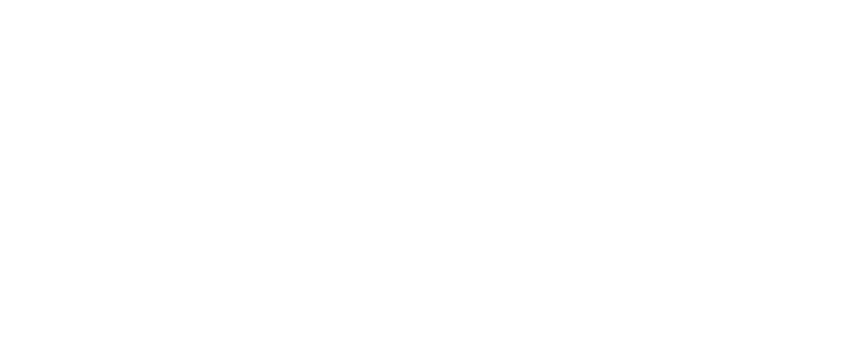
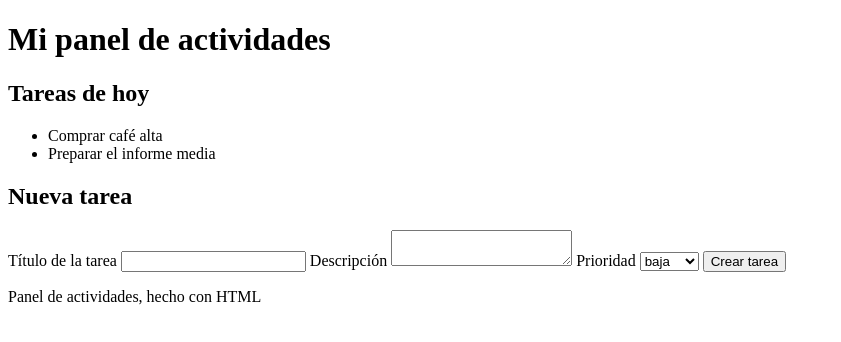
Before and after one commit to splashier1/Curso_js2026, a plain HTML site: page panel-actividades/index.html in a window 1280 px wide. Shown: the whole page, without its empty margins (0-841 px from the left). Drawn offline with Linux system fonts and the light colour scheme.

Commit message:
subiendo avances
modulo 1

```diff
--- a/panel-actividades/index.html
+++ b/panel-actividades/index.html
@@ -6,6 +6,41 @@
     <title>Document</title>
 </head>
 <body>
+    <header>
+  <h1>Mi panel de actividades</h1>
+</header>
+<main>
+  <section>
+    <h2>Tareas de hoy</h2>
+    <ul>
+      <li>Comprar café <span class="badge-prioridad">alta</span></li>
+      <li>Preparar el informe <span class="badge-prioridad">media</span></li>
+    </ul>
+  </section>
 
+  <section>
+    <h2>Nueva tarea</h2>
+    <form>
+      <label for="titulo">Título de la tarea</label>
+      <input type="text" id="titulo" required maxlength="80">
+
+      <label for="descripcion">Descripción</label>
+      <textarea id="descripcion"></textarea>
+
+      <label for="prioridad">Prioridad</label>
+      <select id="prioridad">
+        <option>baja</option>
+        <option>media</option>
+        <option>alta</option>
+      </select>
+
+      <button>Crear tarea</button>
+    </form>
+  </section>
+</main>
+
+<footer>
+  <p>Panel de actividades, hecho con HTML</p>
+</footer>
 </body>
 </html>
```
